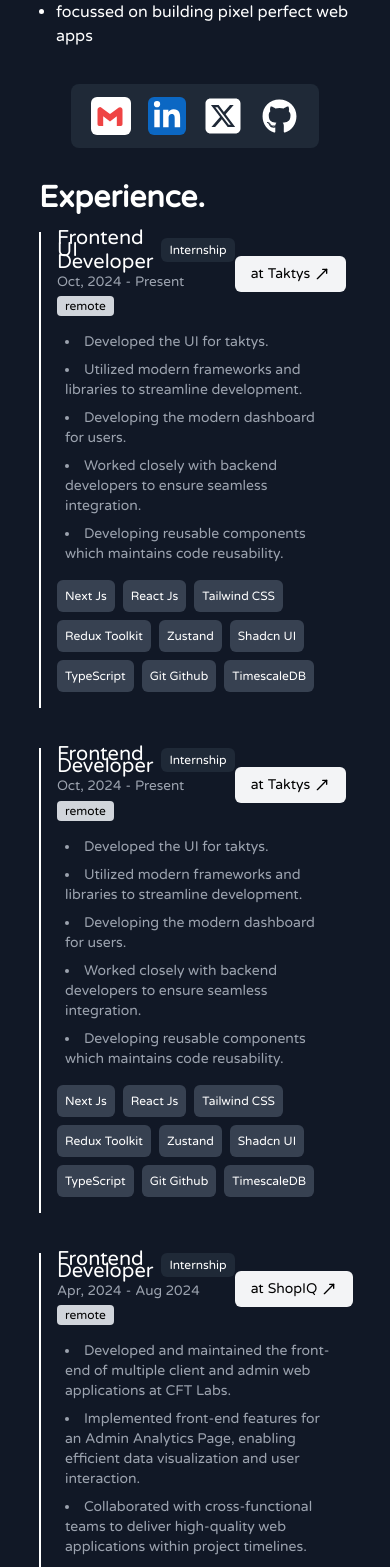
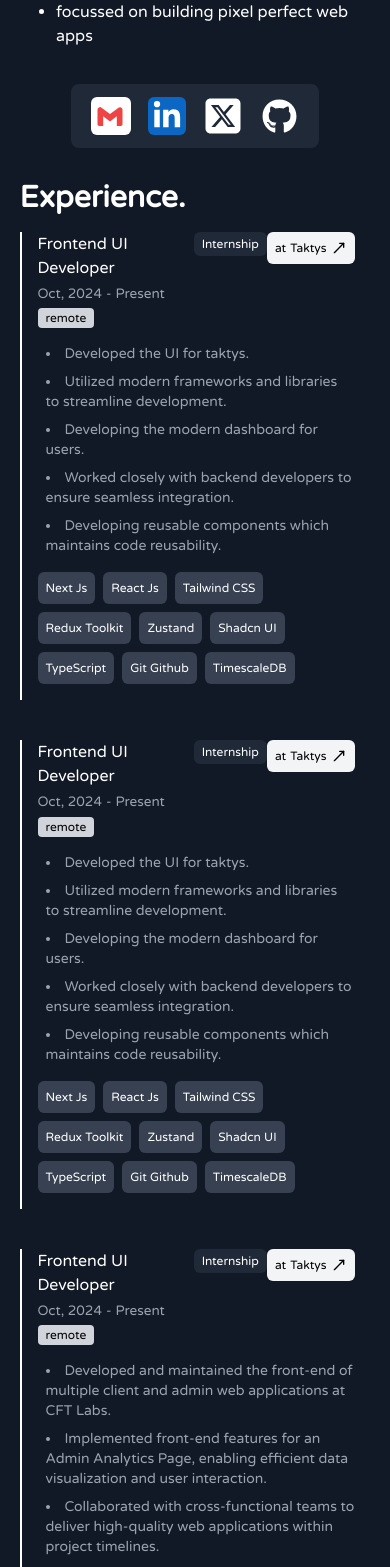
Before and after one commit to Vaidik1308/personal-portfolio, a Next.js app: page / in a window 390 px wide. Shown: the part 433-2000 px from the top of the page. Built offline with nearby package versions, Linux system fonts and the light colour scheme; a web font is replaced by a local one.

Commit message:
working on experience section

```diff
--- a/src/components/Home/experience/ExperienceTimeline.tsx
+++ b/src/components/Home/experience/ExperienceTimeline.tsx
@@ -10,9 +10,9 @@ const ExperienceTimeline = (props: Props) => {
         <ol className='flex flex-col gap-10'>
             <div className='border-l-[2px] border-white px-4'>
                 <div className='w-full flex flex-col '>
-                    <div className='w-full flex items-center justify-between'>
+                    <div className='w-full flex items-start md:items-center justify-between '>
                         <div className='flex flex-col gap-1'>
-                            <h4 className='text-xl leading-3 flex items-center gap-2'>
+                            <h4 className='md:text-xl md:leading-3 flex items-start md:items-center gap-2'>
                                 Frontend UI Developer
                                 <span className='bg-gray-800 p-1 rounded-md text-xs  px-2'>Internship</span>
                             </h4>
@@ -30,7 +30,7 @@ const ExperienceTimeline = (props: Props) => {
                                 <span className='bg-gray-300 text-black px-2 py-[2px] rounded-sm text-xs'>remote</span>
                             </div>
                         </div>
-                        <div className='flex items-center gap-1 bg-gray-100 p-2 rounded-md text-black px-4 text-sm'>
+                        <div className='flex items-center gap-1 bg-gray-100 p-2 rounded-md text-black px-2 md:px-4 text-xs md:text-sm'>
                             <span>at</span>
                             <a className='flex items-center gap-1 group' href="https://www.taktys.com/">
                                 <span className='group-hover:text-gray-500 duration-200'>Taktys</span>
@@ -70,10 +70,10 @@ const ExperienceTimeline = (props: Props) => {
             </div>
             <div className='border-l-[2px] border-white px-4'>
                 <div className='w-full flex flex-col '>
-                    <div className='w-full flex items-center justify-between'>
+                <div className='w-full flex items-start md:items-center justify-between '>
                         <div className='flex flex-col gap-1'>
-                            <h4 className='text-xl leading-3 flex items-center gap-2'>
-                                Frontend Developer
+                            <h4 className='md:text-xl md:leading-3 flex items-start md:items-center gap-2'>
+                                Frontend UI Developer
                                 <span className='bg-gray-800 p-1 rounded-md text-xs  px-2'>Internship</span>
                             </h4>
                             <div className="flex text-gray-400 items-center gap-1 text-[0.85rem]">
@@ -90,7 +90,7 @@ const ExperienceTimeline = (props: Props) => {
                                 <span className='bg-gray-300 text-black px-2 py-[2px] rounded-sm text-xs'>remote</span>
                             </div>
                         </div>
-                        <div className='flex items-center gap-1 bg-gray-100 p-2 rounded-md text-black px-4 text-sm'>
+                        <div className='flex items-center gap-1 bg-gray-100 p-2 rounded-md text-black px-2 md:px-4 text-xs md:text-sm'>
                             <span>at</span>
                             <a className='flex items-center gap-1 group' href="https://www.taktys.com/">
                                 <span className='group-hover:text-gray-500 duration-200'>Taktys</span>
@@ -130,19 +130,19 @@ const ExperienceTimeline = (props: Props) => {
             </div>
             <div className='border-l-[2px] border-white px-4'>
                 <div className='w-full flex flex-col '>
-                    <div className='w-full flex items-center justify-between'>
+                <div className='w-full flex items-start md:items-center justify-between '>
                         <div className='flex flex-col gap-1'>
-                            <h4 className='text-xl leading-3 flex items-center gap-2'>
-                                Frontend Developer
+                            <h4 className='md:text-xl md:leading-3 flex items-start md:items-center gap-2'>
+                                Frontend UI Developer
                                 <span className='bg-gray-800 p-1 rounded-md text-xs  px-2'>Internship</span>
                             </h4>
                             <div className="flex text-gray-400 items-center gap-1 text-[0.85rem]">
                                 <span>
-                                    Apr, 2024
+                                    Oct, 2024
                                 </span>
                                 <span>-</span>
                                 <span>
-                                    Aug 2024
+                                    Present
                                 </span>
                             </div>
                             <div className='flex flex-col items-start gap-1'>
@@ -150,10 +150,10 @@ const ExperienceTimeline = (props: Props) => {
                                 <span className='bg-gray-300 text-black px-2 py-[2px] rounded-sm text-xs'>remote</span>
                             </div>
                         </div>
-                        <div className='flex items-center gap-1 bg-gray-100 p-2 rounded-md text-black px-4 text-sm'>
+                        <div className='flex items-center gap-1 bg-gray-100 p-2 rounded-md text-black px-2 md:px-4 text-xs md:text-sm'>
                             <span>at</span>
                             <a className='flex items-center gap-1 group' href="https://www.taktys.com/">
-                                <span className='group-hover:text-gray-500 duration-200'>ShopIQ</span>
+                                <span className='group-hover:text-gray-500 duration-200'>Taktys</span>
                                 <MoveUpRight className='group-hover:rotate-45 duration-300' size={16}/>
                             </a>
                         </div>
@@ -184,9 +184,9 @@ const ExperienceTimeline = (props: Props) => {
             </div>
             <div className='border-l-[2px] border-white px-4'>
                 <div className='w-full flex flex-col '>
-                    <div className='w-full flex items-center justify-between'>
+                <div className='w-full flex items-start md:items-center justify-between '>
                         <div className='flex flex-col gap-1'>
-                            <h4 className='text-xl leading-3 flex items-center gap-2'>
+                            <h4 className='md:text-xl md:leading-3 flex items-start md:items-center gap-2'>
                                 Frontend UI Developer
                                 <span className='bg-gray-800 p-1 rounded-md text-xs  px-2'>Internship</span>
                             </h4>
@@ -204,7 +204,7 @@ const ExperienceTimeline = (props: Props) => {
                                 <span className='bg-gray-300 text-black px-2 py-[2px] rounded-sm text-xs'>remote</span>
                             </div>
                         </div>
-                        <div className='flex items-center gap-1 bg-gray-100 p-2 rounded-md text-black px-4 text-sm'>
+                        <div className='flex items-center gap-1 bg-gray-100 p-2 rounded-md text-black px-2 md:px-4 text-xs md:text-sm'>
                             <span>at</span>
                             <a className='flex items-center gap-1 group' href="https://www.taktys.com/">
                                 <span className='group-hover:text-gray-500 duration-200'>Taktys</span>
@@ -244,9 +244,9 @@ const ExperienceTimeline = (props: Props) => {
             </div>
             <div className='border-l-[2px] border-white px-4'>
                 <div className='w-full flex flex-col '>
-                    <div className='w-full flex items-center justify-between'>
+                <div className='w-full flex items-start md:items-center justify-between '>
                         <div className='flex flex-col gap-1'>
-                            <h4 className='text-xl leading-3 flex items-center gap-2'>
+                            <h4 className='md:text-xl md:leading-3 flex items-start md:items-center gap-2'>
                                 Frontend UI Developer
                                 <span className='bg-gray-800 p-1 rounded-md text-xs  px-2'>Internship</span>
                             </h4>
@@ -264,7 +264,7 @@ const ExperienceTimeline = (props: Props) => {
                                 <span className='bg-gray-300 text-black px-2 py-[2px] rounded-sm text-xs'>remote</span>
                             </div>
                         </div>
-                        <div className='flex items-center gap-1 bg-gray-100 p-2 rounded-md text-black px-4 text-sm'>
+                        <div className='flex items-center gap-1 bg-gray-100 p-2 rounded-md text-black px-2 md:px-4 text-xs md:text-sm'>
                             <span>at</span>
                             <a className='flex items-center gap-1 group' href="https://www.taktys.com/">
                                 <span className='group-hover:text-gray-500 duration-200'>Taktys</span>
--- a/src/components/Reusable/Container.tsx
+++ b/src/components/Reusable/Container.tsx
@@ -7,7 +7,7 @@ type Props = {
 
 const Container = ({children,className}: Props) => {
   return (
-    <div className={` w-[80%] mx-auto ${className}`}>
+    <div className={` w-[90%] md:w-[80%] mx-auto ${className}`}>
         {children}
     </div>
   )
```
